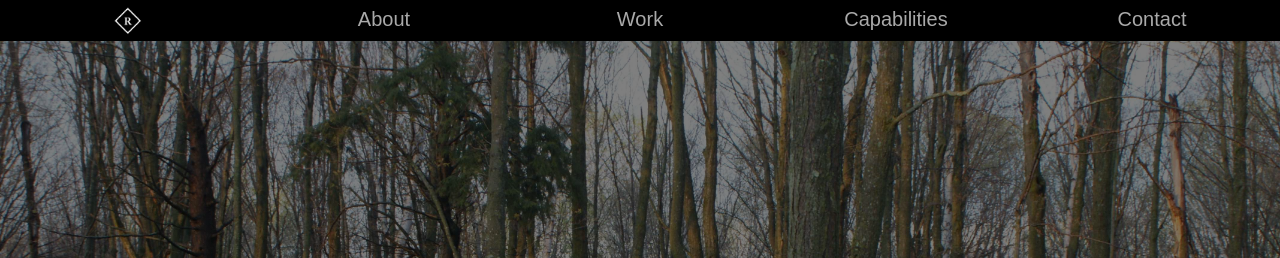
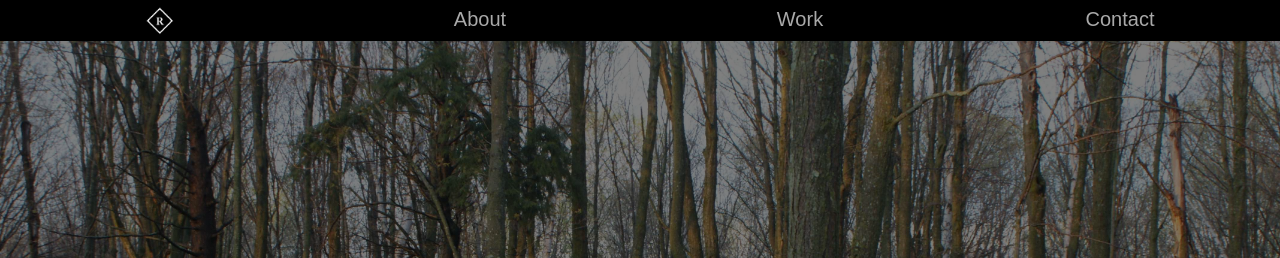
Before and after one commit to ruotsala/ruotsala.github.io, a plain HTML site: page index.html in a window 1280 px wide. Shown: the top 258 px of the page. Drawn offline with nearby package versions, Linux system fonts and the light colour scheme.

Commit message:
removed capabilites

```diff
--- a/css/main.css
+++ b/css/main.css
@@ -119,7 +119,7 @@ html, body {
 
 .navItems {
     padding: .25em 0;
-    width: 10%;
+    width: 25%;
     display: table-cell;
     font-size: 1.25em;
 }
--- a/index.html
+++ b/index.html
@@ -23,7 +23,6 @@
             <div class="navItems"><img id="navLogo" src="img/Untitled.png"></div>
             <div class="navItems">About</div>
             <div class="navItems">Work</div>
-            <div class="navItems">Capabilities</div>
             <div class="navItems">Contact</div>
         </div>
 
```
